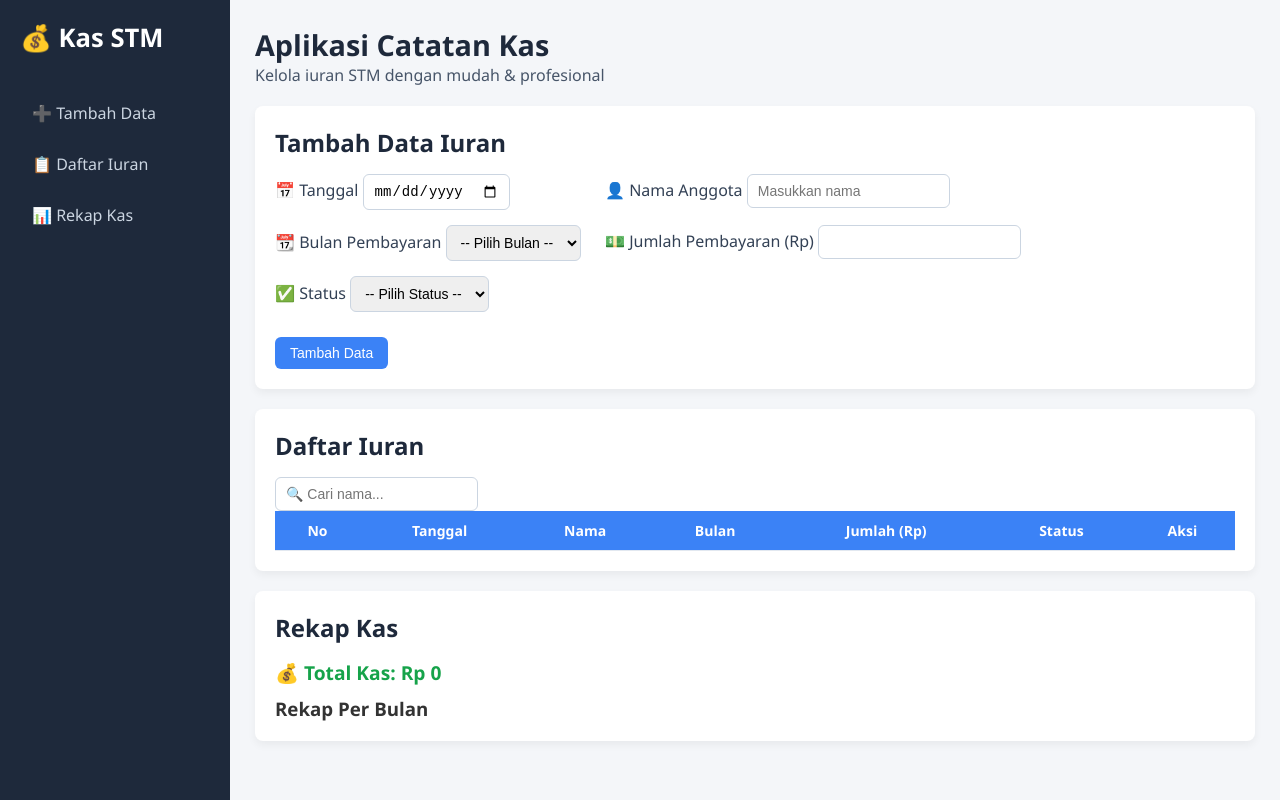
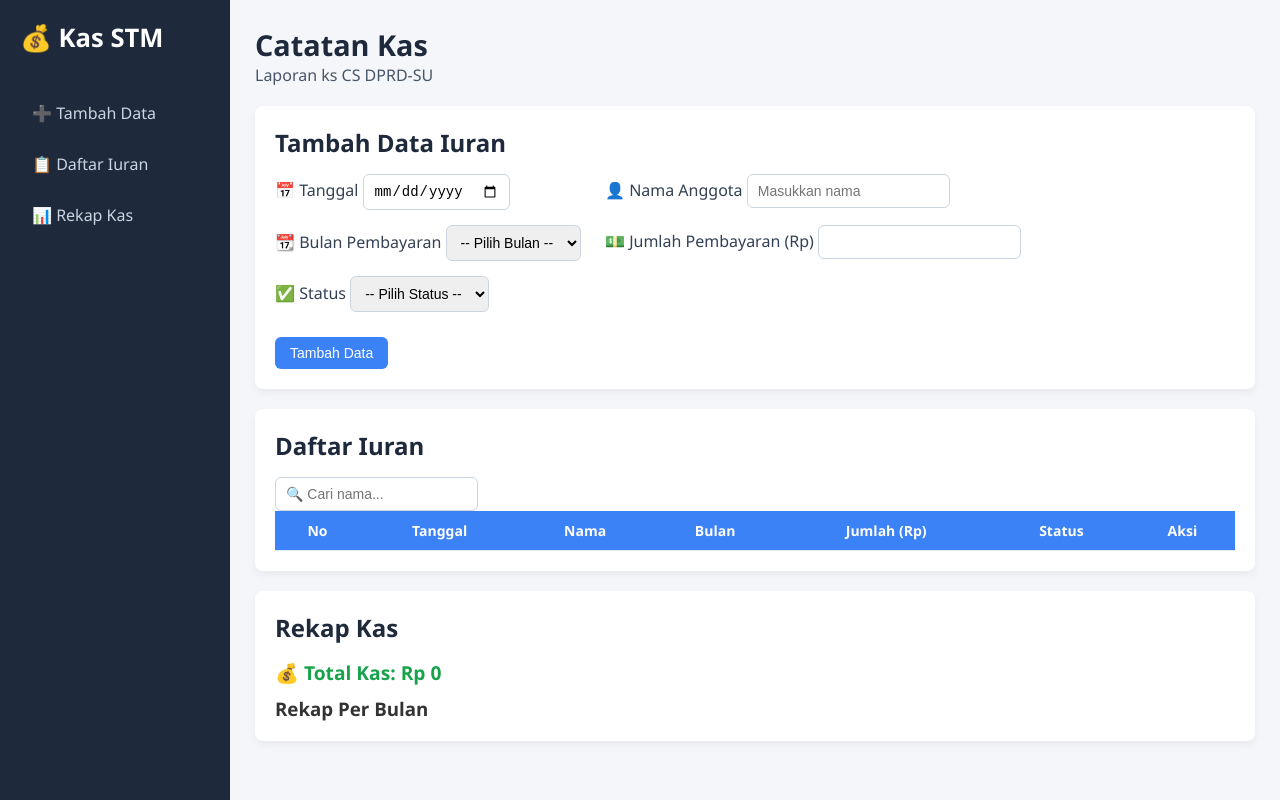
Before and after one commit to vald77/formkas, a plain HTML site: page index.html in a window 1280 px wide. Drawn offline with Linux system fonts and the light colour scheme.

Commit message:
Update index.html

```diff
--- a/index.html
+++ b/index.html
@@ -21,8 +21,8 @@
     <!-- Main Content -->
     <div class="content">
       <header class="header">
-        <h1>Aplikasi Catatan Kas</h1>
-        <p>Kelola iuran STM dengan mudah & profesional</p>
+        <h1>Catatan Kas</h1>
+        <p>Laporan ks CS DPRD-SU</p>
       </header>
 
       <main>
```
